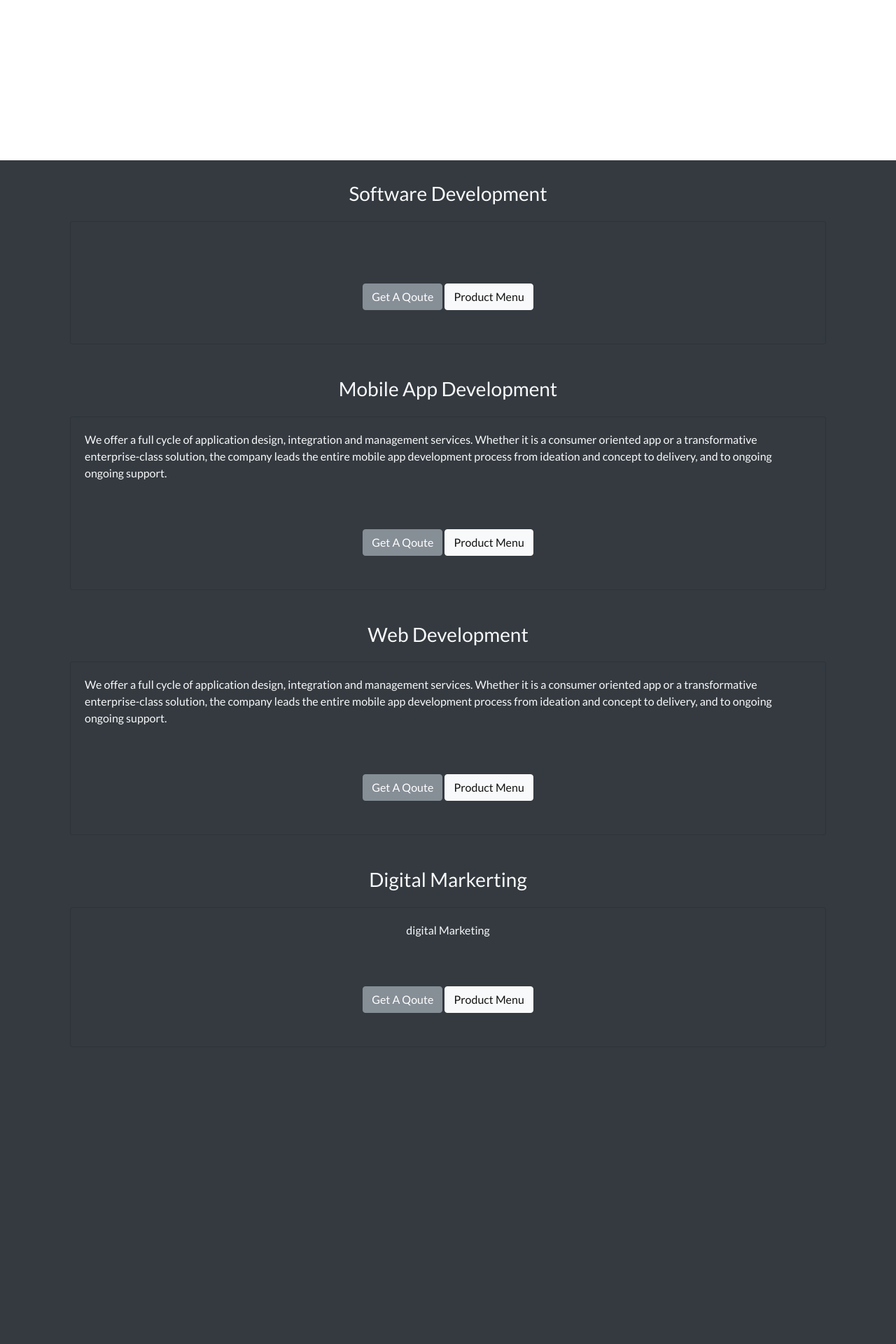
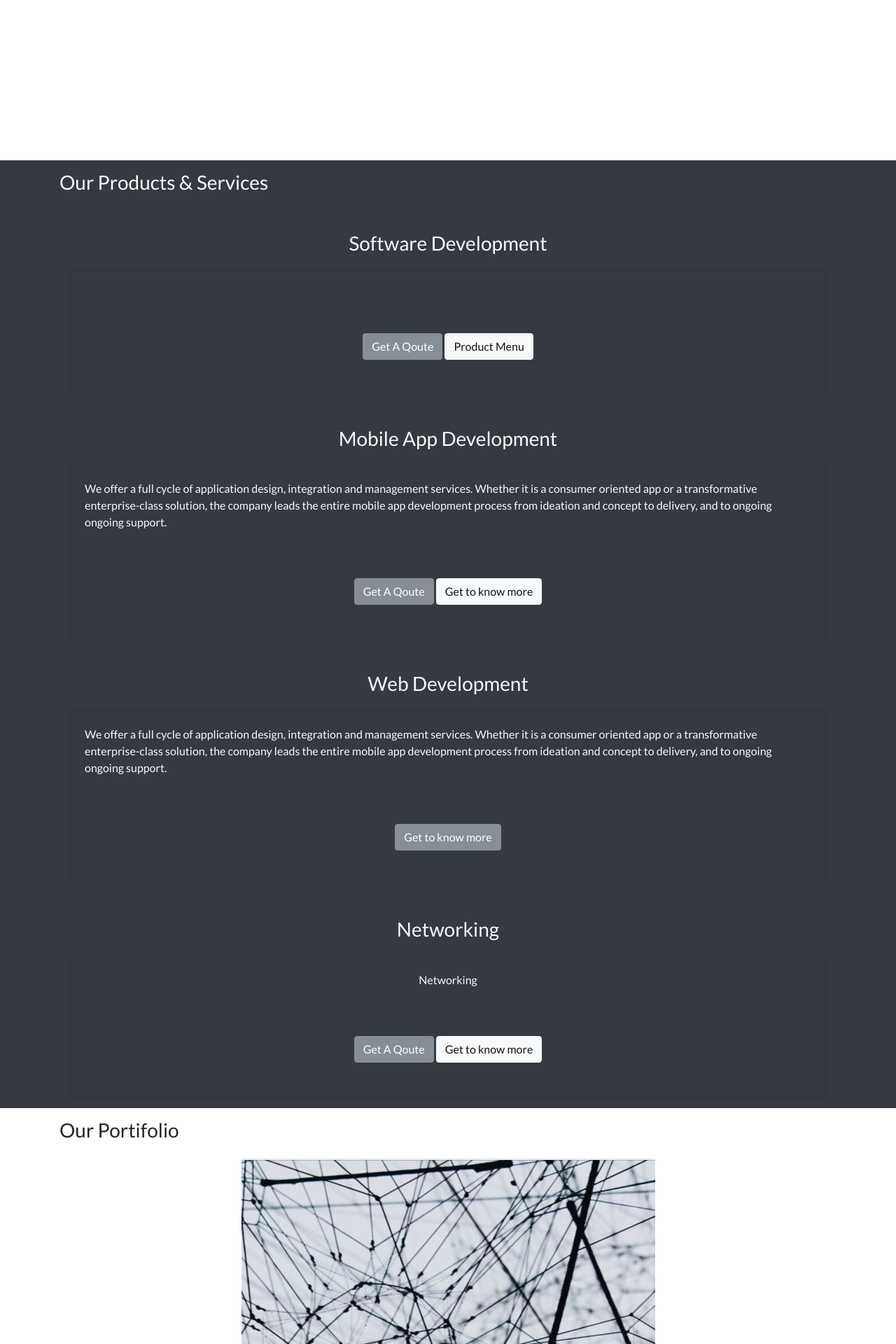
Before and after one commit to casymoyo/digital, a Django app: template templates/index.html in a window 1280 px wide. Shown: the part 491-2411 px from the top of the page at 70% size. Before the commit the page ends 1938 px from the top, so only its background shows below. Run offline with Django 4.2, Linux system fonts and the light colour scheme; the template is opened without the code that fills it: values that come from a table or form of the project are taken from there, others are empty; data comes from the database, SQL or seed files in the repository; both versions use the stored data as it was after the commit; some libraries are stand-ins or nearby versions.

Commit message:
portifolio#

```diff
--- a/templates/index.html
+++ b/templates/index.html
@@ -70,6 +70,7 @@
     {% block main%}
          <section id="products" class="products-page bg-dark text-light" data-page="home">
             <div class="container">
+                <div class="h3 title py-3">Our Products & Services</div>
                 <!-- software development data -->
                 <div id="soft" data-aos="fade-down" class="py-3">
                     <div class="container">
@@ -105,7 +106,7 @@
                             </div>
                             <div class="py-5 text-center">
                                 <a href="#mod" class="btn btn-secondary qoute" type="button" data-product="Mobile application">Get A Qoute</a>
-                                <a href="#products" class="btn btn-light"><i class="bi bi-arrow-up"></i>Product Menu</a>
+                                <a href="#products" class="btn btn-light"><i class="bi bi-arrow-up"></i>Get to know more</a>
                             </div>
                         </div>
                     </div>
@@ -127,33 +128,50 @@
                                 </div>
                             </div>
                             <div class="py-5 text-center">
-                                    <a href="#mod" class="btn btn-secondary qoute" type="button" data-product="Web Application or Site">Get A Qoute</a>
-                                    <a href="#products" class="btn btn-light"><i class="bi bi-arrow-up"></i>Product Menu</a>
+                                    <a href="#mod" class="btn btn-secondary qoute" type="button" data-product="Web Application or Site">Get to know more</a>
                                 </div>
                         </div>
                     </div>
                 </div>
 
-                <!-- digital maarketing data -->
+                <!-- Networking -->
                 <div id="marketing" data-aos="fade-right" class="py-3">
                     <div class="container">
                         <div class="h3 text-center py-3">
-                            <i class="bi bi-code"></i>Digital Markerting
+                            <i class="bi bi-code"></i>Networking
                         </div>
                         <div class="card bg-dark text-light">
                             <div class="card-body d-flex flex-column justify-content-center align-items-center">
                                 <div class="card-text">
-                                    digital Marketing
+                                    Networking
                                 </div>
                             </div>
                             <div class="py-5 text-center">
                                 <a href="#mod" class="btn btn-secondary qoute" type="button" data-product="Web Application or Site">Get A Qoute</a>
-                                <a href="#products" class="btn btn-light"><i class="bi bi-arrow-up"></i>Product Menu</a>
+                                <a href="#products" class="btn btn-light"><i class="bi bi-arrow-up"></i>Get to know more</a>
                             </div>
                         </div>
                     </div>
                 </div>
             </div>
         </section>
+
+        <section class="portifolio" data-aos="fade-right">
+            <div class="container">
+                <div class="h3 title py-3">Our Portifolio</div>
+                <div class="content">
+                    <div class="row">
+                        {% for portifolio in portifolios %}
+                        <div class="col d-flex flex-column align-items-center mb-4">
+                            <a href="{{ portifolio.image.image.url }}" data-lightbox="image-1" data-title="{{ portifolio.name }}">
+                                <img src="{{ portifolio.image.image.url }}" alt="{{ portifolio.name }}">
+                            </a>
+                            <a href="{{ portifolio.url }}">{{ portifolio.name }}</a>
+                        </div>
+                        {% endfor %}
+                    </div>
+                </div>
+            </div>
+        </section>
     {% endblock main%}
 {% endblock content%}
--- a/web/admin.py
+++ b/web/admin.py
@@ -1,3 +1,6 @@
+from .models import *
 from django.contrib import admin
 
-# Register your models here.
+admin.site.register(Portifolio)
+admin.site.register(PortifolioImage)
+admin.site.register(PortifolioCategory)
--- a/web/models.py
+++ b/web/models.py
@@ -1,3 +1,19 @@
 from django.db import models
 
-# Create your models here.
+class PortifolioImage(models.Model):
+    image = models.ImageField(upload_to='portifolio')
+
+class PortifolioCategory(models.Model):
+    name = models.CharField(max_length=255)
+
+    def __str__(self) -> str:
+        return self.name
+
+class Portifolio(models.Model):
+    name = models.CharField(max_length=255)
+    url = models.CharField(max_length=255)
+    image = models.ForeignKey(PortifolioImage, on_delete=models.CASCADE)
+    category = models.ForeignKey(PortifolioCategory, on_delete=models.CASCADE)
+
+    def __str__(self) -> str:
+        return self.name
--- a/web/urls.py
+++ b/web/urls.py
@@ -3,5 +3,5 @@ from .views import *
 
 urlpatterns = [
     path('', index, name='home'),
-    path('index', home, name='index')
+    path('index/', PortifolioListView.as_view(), name='home'),
 ]
```
Also changed, not shown: web/views.py (+9 -2 lines), db.sqlite3, media/portifolio/login.jpg (added), web/migrations/0001_initial.py (added), web/migrations/0002_portifoliocategory_portifolio_category.py (added).
